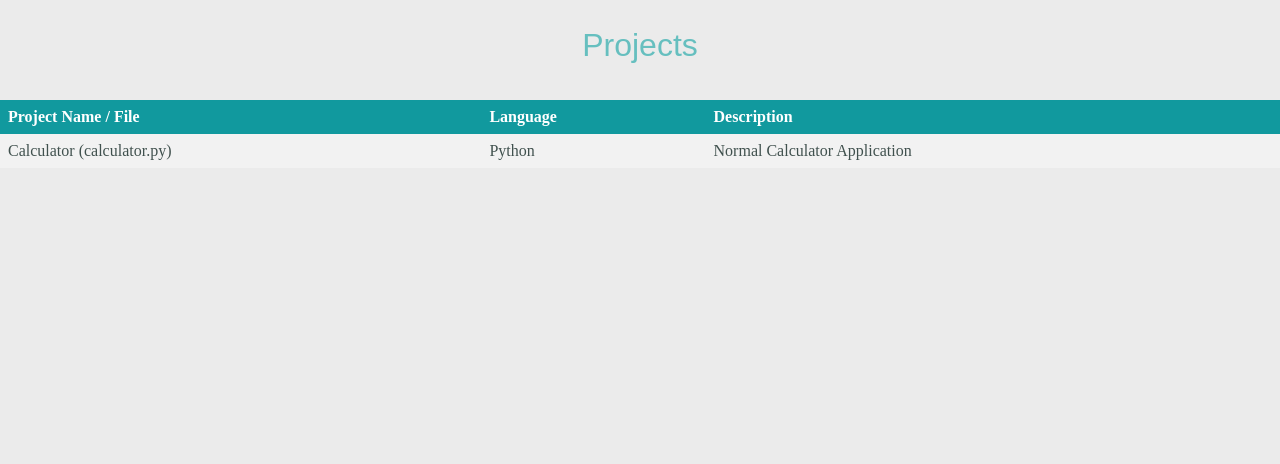
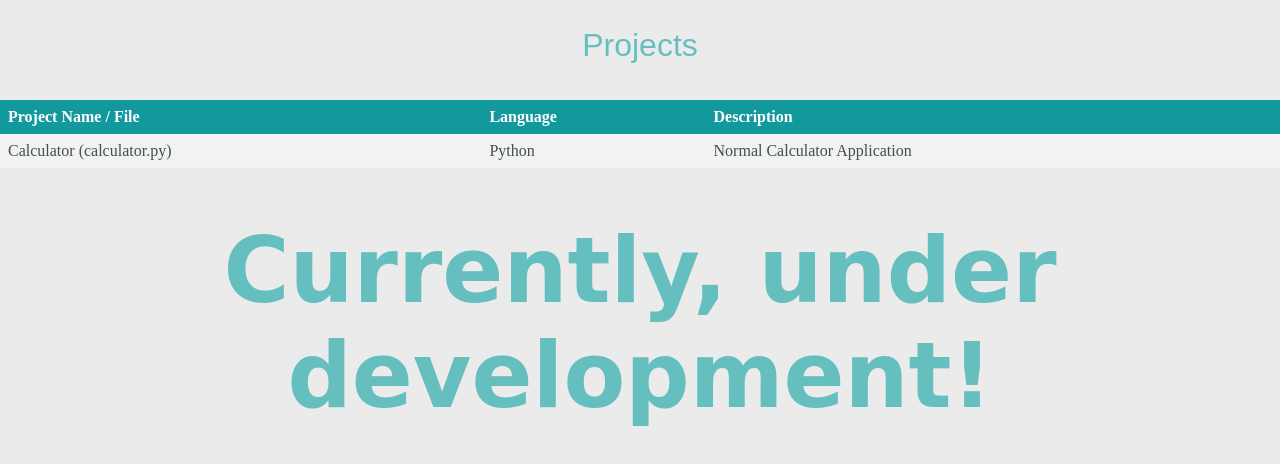
Before and after one commit to JEO2023/cv, a plain HTML site: page development.html in a window 1280 px wide. Drawn offline with Linux system fonts and the light colour scheme.

Commit message:
Update development.html

```diff
--- a/development.html
+++ b/development.html
@@ -57,6 +57,6 @@
         <td>$250</td>
     </tr> -->
     </table>
-
+    <h1>Currently, under development!</h1>
     </body>
 </html>
```
